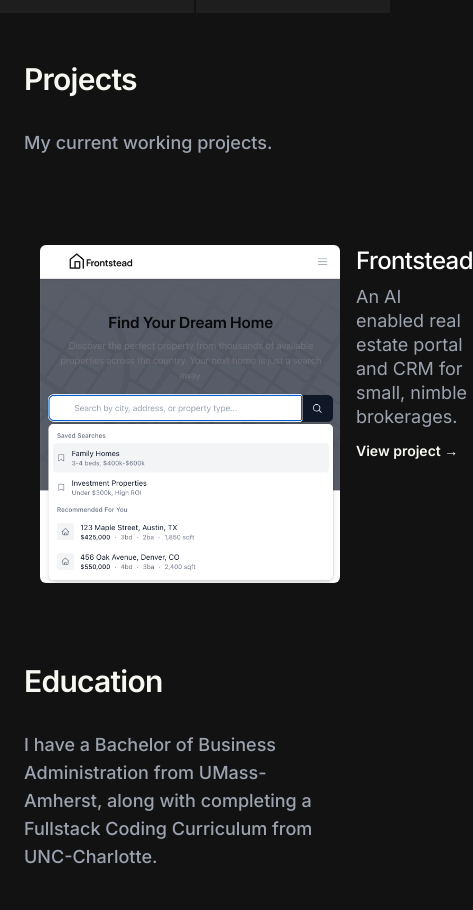
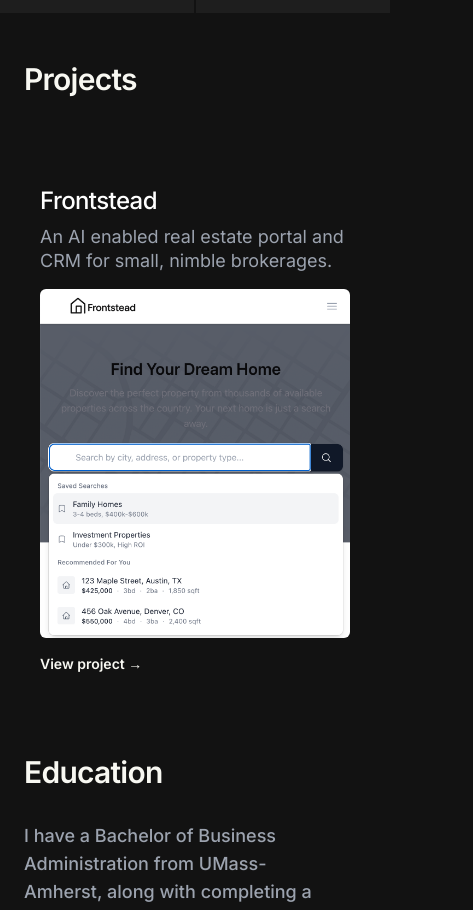
Before and after one commit to kylezap/portfolio, a Next.js app: page / in a window 390 px wide. Shown: the part 1780-2690 px from the top of the page, 473 px wide, since content can reach past the window. Built offline with nearby package versions, Linux system fonts and the light colour scheme; no server answers.

Commit message:
adjust mobile setting for project component

```diff
--- a/app/components/Project.tsx
+++ b/app/components/Project.tsx
@@ -13,25 +13,26 @@
   link: string;
 }) {
   return (
-
-      <div className="flex items-start gap-4 p-4">
+    <div className="flex max-w-full flex-col items-start gap-4 p-4">
+      <div>
+        <h2 className="text-2xl font-medium tracking-tight text-white">{title}</h2>
+        <p className="mt-2 max-w-lg text-lg/6 text-gray-400">{description}</p>
+      </div>
+      <div className="flex w-full justify-center">
         <Image
           src={image}
           alt={title}
           width={300}
           height={300}
-          className="rounded-md object-cover"
+          className="h-auto w-full min-w-0 max-w-lg rounded-md object-cover"
         />
-        <div>
-          <h2 className="text-2xl font-medium tracking-tight text-white">{title}</h2>
-          <p className="mt-2 max-w-lg text-lg/6 text-gray-400">{description}</p>
-          <Link
-            href={link}
-            className="mt-3 inline-block text-sm font-semibold hover:text-gray-400"
-          >
-            View project →
-          </Link>
-        </div>
       </div>
+      <Link
+        href={link}
+        className="inline-block text-sm font-semibold hover:text-gray-400"
+      >
+        View project →
+      </Link>
+    </div>
   );
 }
--- a/app/components/ProjectList.tsx
+++ b/app/components/ProjectList.tsx
@@ -8,9 +8,6 @@
           <h2 className="text-3xl font-semibold tracking-tight sm:text-5xl">
             Projects
           </h2>
-          <p className="mt-8 text-pretty text-lg font-medium text-gray-400 sm:text-xl/8">
-            My current working projects.
-          </p>
         </div>
       </section>
       <div className="py-8 sm:py-12">
@@ -20,7 +17,7 @@
               title="Frontstead"
               description="An AI enabled real estate portal and CRM for small, nimble brokerages."
               image="/Frontstead.png"
-              link="https://app.frontstead.com"
+              link="https://demo.frontstead.com"
             />
             {/* <Project
               title="Rightsize Meals"
```
Also changed, not shown: 1 other file (tests, documents, lock files or other folders).
